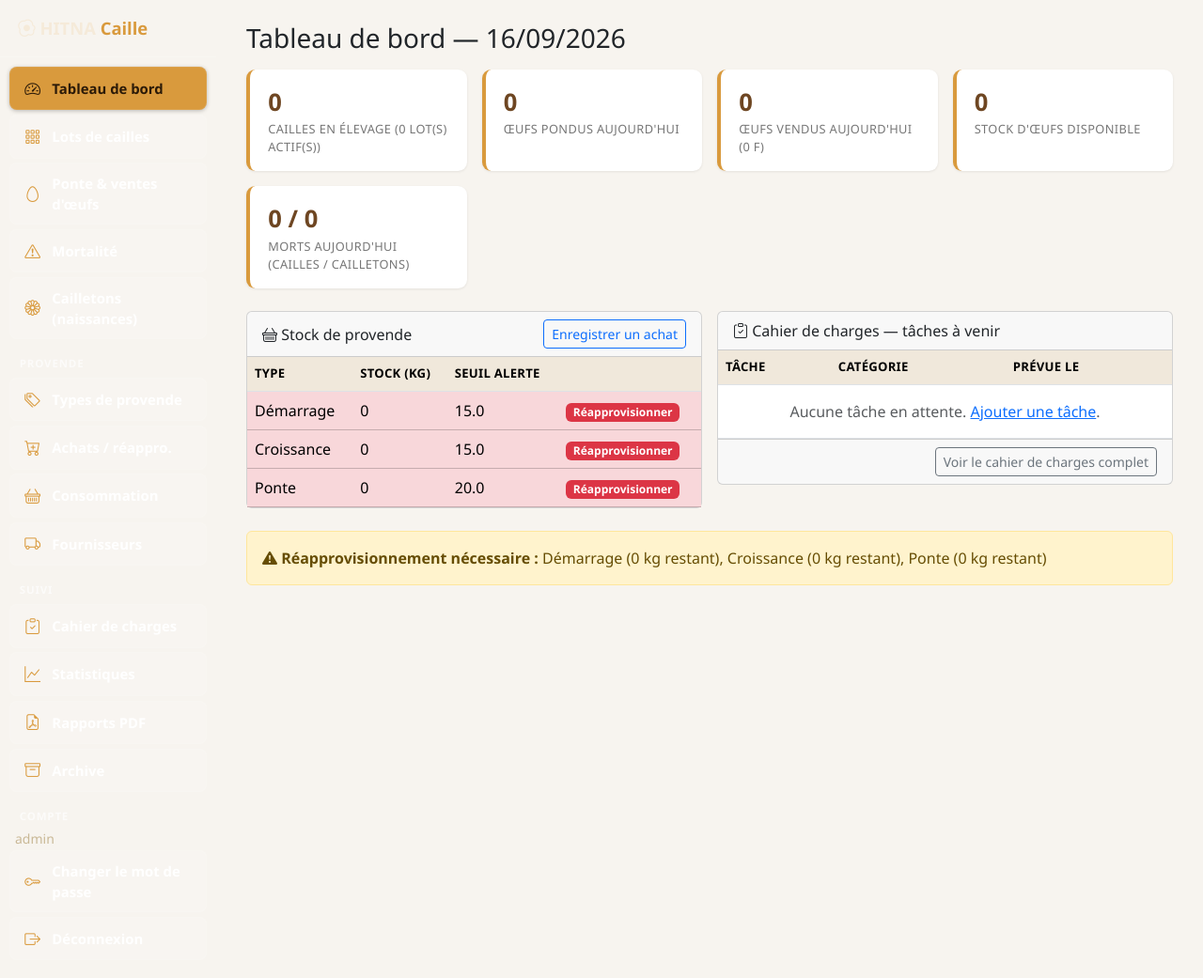
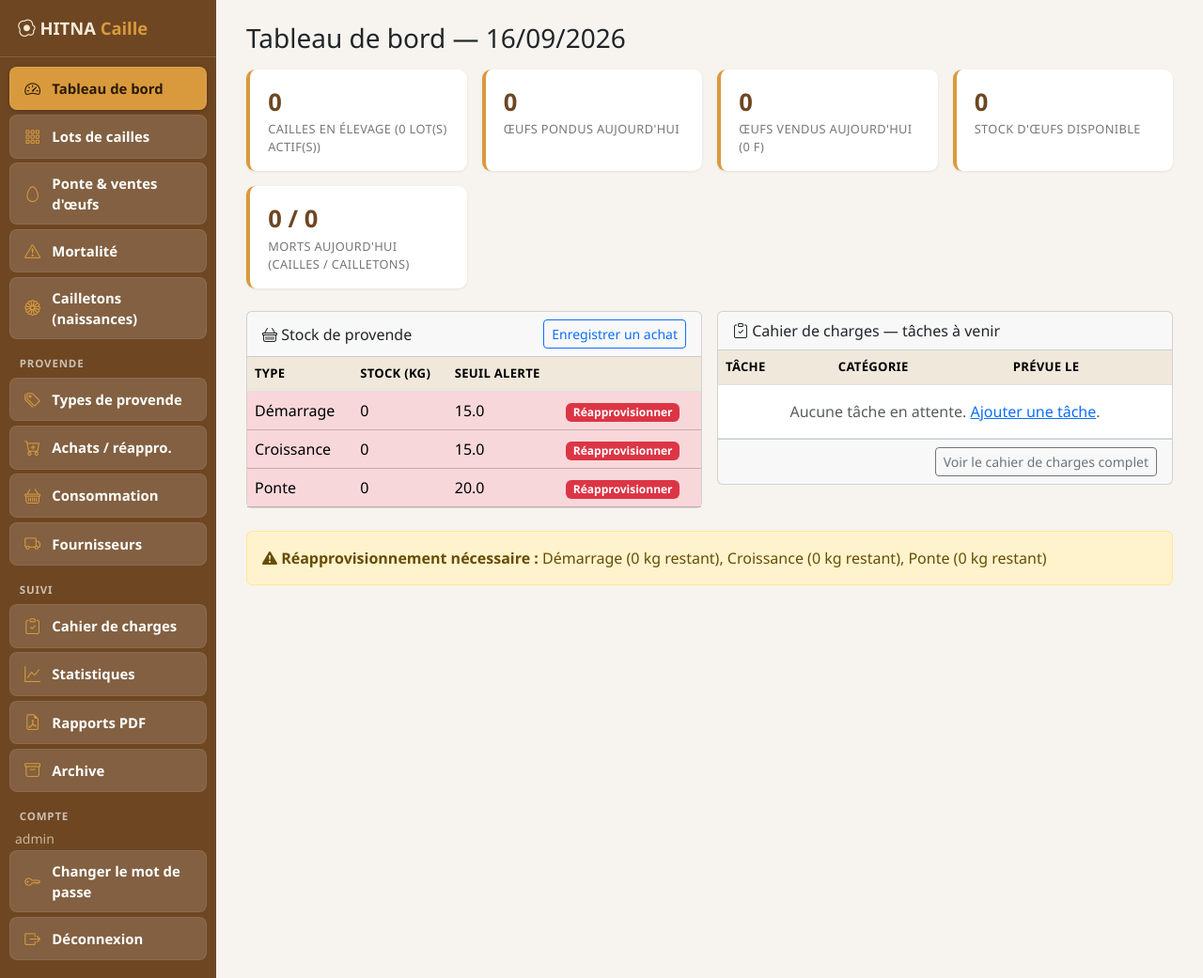
Before and after one commit to Delkatonne/caille-management, a Flask app: page /caille/ in a window 1280 px wide. Shown: the whole page at 94% size. Run offline with Flask 3, Linux system fonts and the light colour scheme; a user stored in the database is signed in; data comes from the database, SQL or seed files in the repository; data that the repository does not hold is empty.

Commit message:
version mobile

```diff
--- a/static/caille/style.css
+++ b/static/caille/style.css
@@ -122,10 +122,14 @@ body {
 .sidebar-brand-mobile span { color: var(--caille-accent); }
 .sidebar-brand-mobile { font-weight: 700; font-size: 1.05rem; color: #f5ead9; }
 
-/* offcanvas-md : tiroir plein écran sous 768px, sidebar statique au-dessus */
-.caille-sidebar.offcanvas-md {
+/* offcanvas-md : tiroir plein écran sous 768px, sidebar statique au-dessus.
+   Bootstrap force background-color: transparent !important sur .offcanvas-md
+   (et sa .offcanvas-body) à partir de 768px : on doit donc réappliquer notre
+   couleur avec !important pour que le fond soit identique en PC et mobile. */
+.caille-sidebar.offcanvas-md,
+.caille-sidebar.offcanvas-md .offcanvas-body {
   --bs-offcanvas-width: 260px;
-  background-color: var(--caille-primary-dark);
+  background-color: var(--caille-primary-dark) !important;
   color: #f5ead9;
 }
 .caille-sidebar .offcanvas-header {
```
